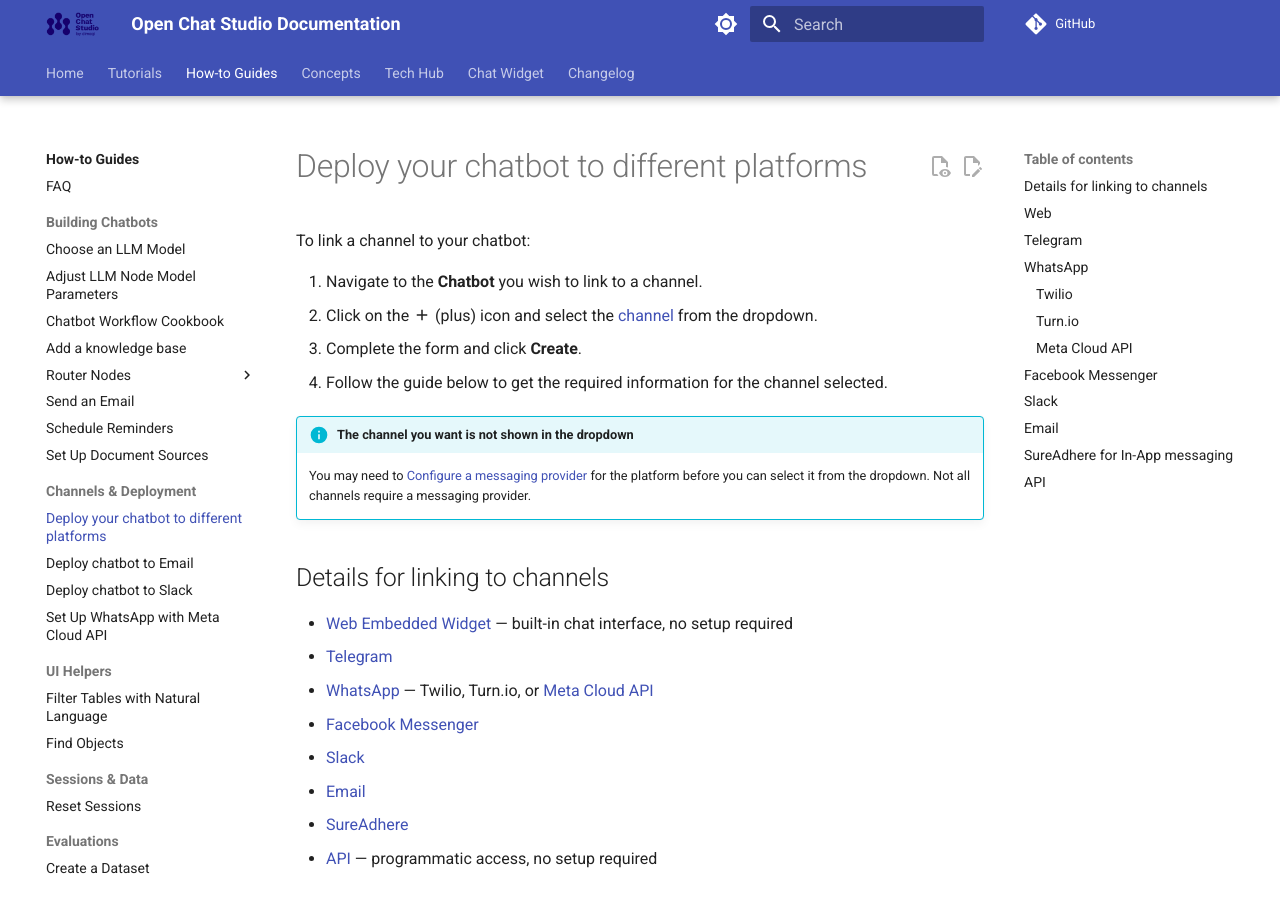
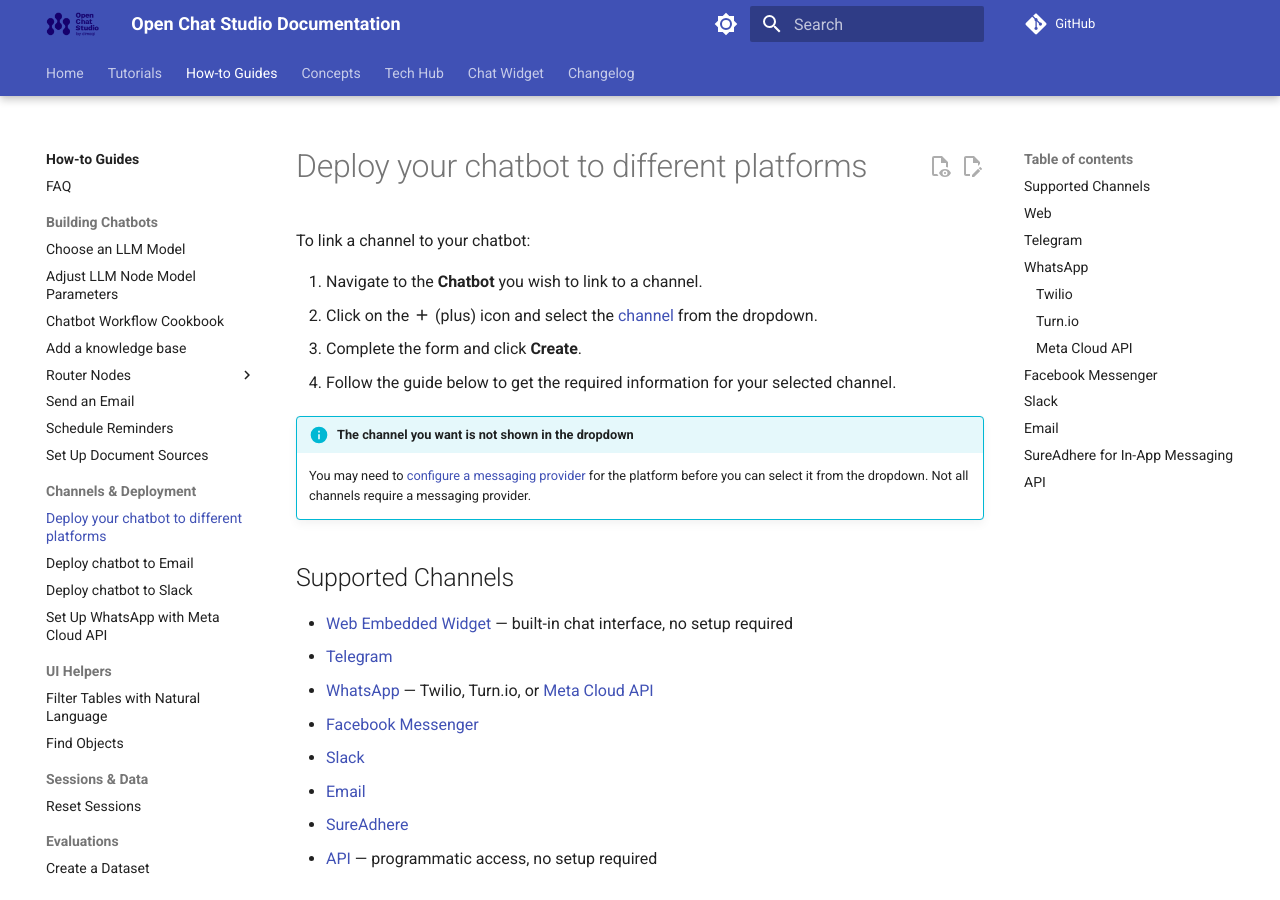
Before and after one commit to dimagi/open-chat-studio-docs, an MkDocs documentation site: the page built from docs/how-to/deploy_to_different_channels.md, in a window 1280 px wide and 900 px high. Built offline with MkDocs 1.6.1 and Material for MkDocs 9.7.7, drawn with Linux system fonts in a browser that asks for light colours; a script that is not in the unit is left out; comment, search, counter and statistics services are not loaded; some of the changed text lies outside the part shown.

Commit message:
Grammar and readablity improvements - small

```diff
--- a/docs/how-to/deploy_to_different_channels.md
+++ b/docs/how-to/deploy_to_different_channels.md
@@ -5,14 +5,14 @@
 1. Navigate to the **Chatbot** you wish to link to a channel.
 2. Click on the :material-plus: (plus) icon and select the [channel][2] from the dropdown.
 3. Complete the form and click **Create**.
-4. Follow the guide below to get the required information for the channel selected.
+4. Follow the guide below to get the required information for your selected channel.
 
 !!! info "The channel you want is not shown in the dropdown"
 
-    You may need to [Configure a messaging provider][6] for the platform before you can select it from the dropdown.
+    You may need to [configure a messaging provider][6] for the platform before you can select it from the dropdown.
     Not all channels require a messaging provider.
 
-## Details for linking to channels
+## Supported Channels
 
 - [Web Embedded Widget](#web) — built-in chat interface, no setup required
 - [Telegram](#telegram)
@@ -33,6 +33,7 @@
 2. Copy the chatbot token and paste it into the form on OCS. It will look something like this: `4839574812:AAFD39kkdpWt3ywyRZergyOLMaJhac60qc`.
 
 !!! info "Note"
+
     Depending on your use case, you probably want to disable group joins for your chatbot on Telegram. Since your Telegram chatbot is public, anyone can add it to a group, which could result in significant costs. To achieve this, use the [setjoingroups][5] setting in BotFather.
 
 ## WhatsApp
@@ -44,6 +45,7 @@
 When you create or edit a WhatsApp channel using a Twilio provider, Open Chat Studio automatically configures the webhook in your Twilio messaging service. When you delete the channel, the webhook is cleared automatically. You do not need to copy or paste any webhook URL.
 
 !!! info "Sandbox numbers and other exceptions"
+
     Automatic webhook configuration is not supported for Twilio sandbox numbers or in cases where OCS cannot reach the Twilio API. If auto-configuration fails, OCS will display manual setup instructions instead. Follow the steps in the [Twilio webhook configuration guide][3] and enter the following webhook URL in your messaging service settings:
 
     `https://openchatstudio.com/channels/whatsapp/incoming_message`
@@ -85,9 +87,9 @@
 
 See the [Email channel guide](deploy_email_channel.md) for full setup and configuration details.
 
-## SureAdhere for In-App messaging
+## SureAdhere for In-App Messaging
 
-1. Enter the Tenant ID that would have been provided to you when setting up your SureAdhere account.
+1. Enter the Tenant ID that was provided when you set up your SureAdhere account.
 2. After you submit the form, you will be provided with a webhook URL.
 3. Copy this URL and navigate back to your provider's settings to configure it with this URL.
 
```
Also changed, not shown: docs/concepts/channels.md (+3 -1 lines), docs/concepts/index.md (+1 -1 lines).
